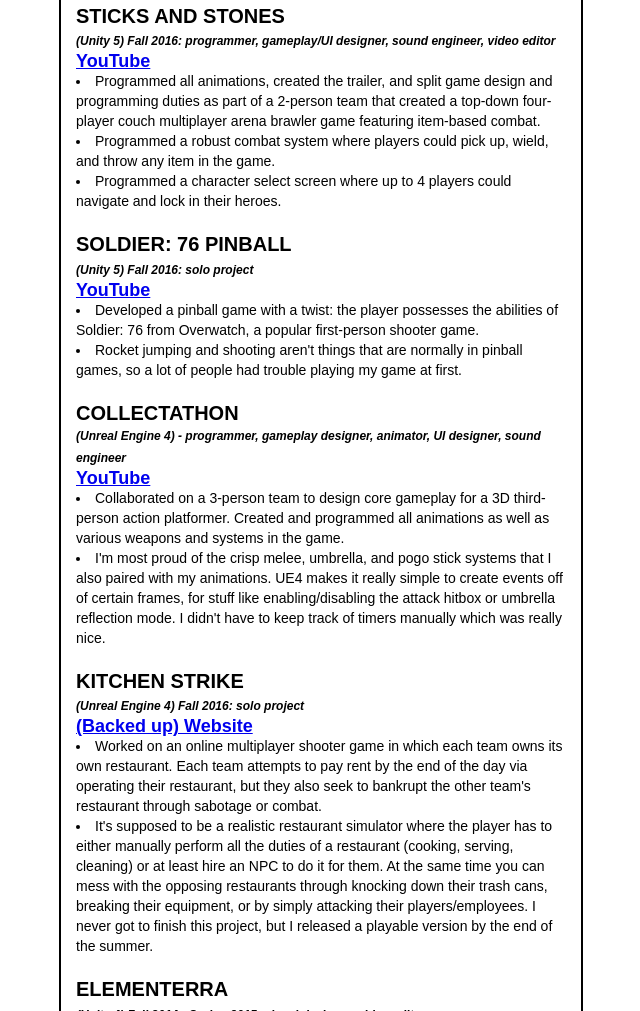
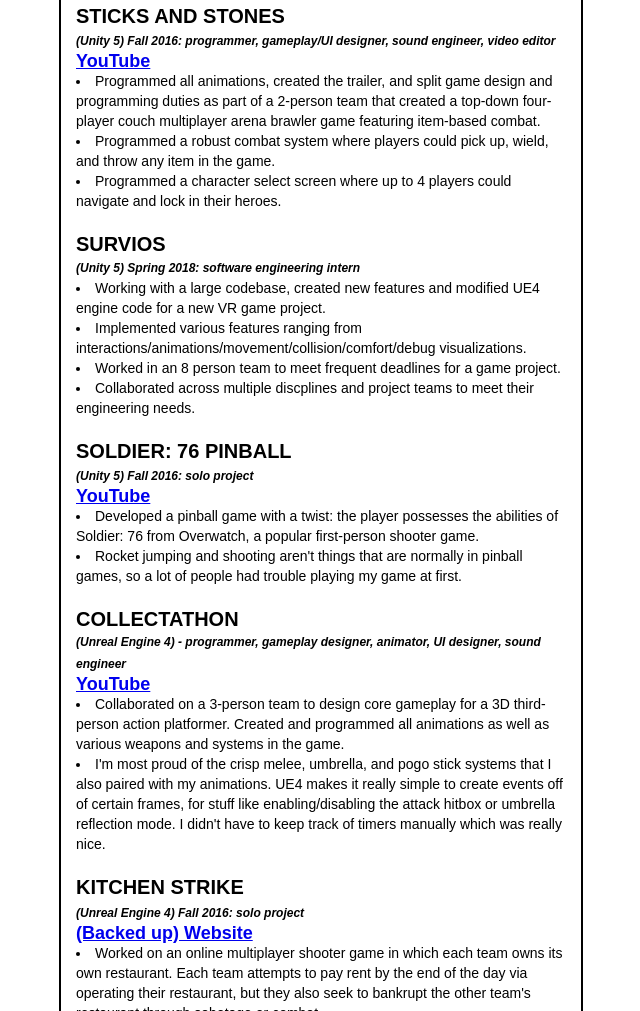
Before and after one commit to michael-duan/michael-duan.github.io, a plain HTML site: page index.html in a window 1280 px wide. Shown: the part 833-1844 px from the top of the page, without its empty margins (319-959 px from the left). Drawn offline with Linux system fonts and the light colour scheme.

Commit message:
Update index.html

```diff
--- a/index.html
+++ b/index.html
@@ -28,6 +28,14 @@
 	        <p><li>Programmed all animations, created the trailer, and split game design and programming duties as part of a 2-person team that created a top-down four-player couch multiplayer arena brawler game featuring item-based combat.
 	        <li>Programmed a robust combat system where players could pick up, wield, and throw any item in the game.
 	        <li>Programmed a character select screen where up to 4 players could navigate and lock in their heroes.</p>
+	    </div>
+	    <div id = "portfolioentry">
+	        <h2>SURVIOS</h2>
+	        <d>(Unity 5) Spring 2018: software engineering intern</d>
+	        <p><li>Working with a large codebase, created new features and modified UE4 engine code for a new VR game project.
+	        <li>Implemented various features ranging from interactions/animations/movement/collision/comfort/debug visualizations.
+		<li>Worked in an 8 person team to meet frequent deadlines for a game project.
+		<li>Collaborated across multiple discplines and project teams to meet their engineering needs.</p>
 	    </div>
 	    <div id = "portfolioentry">
 	        <h2>SOLDIER: 76 PINBALL</h2>
```
